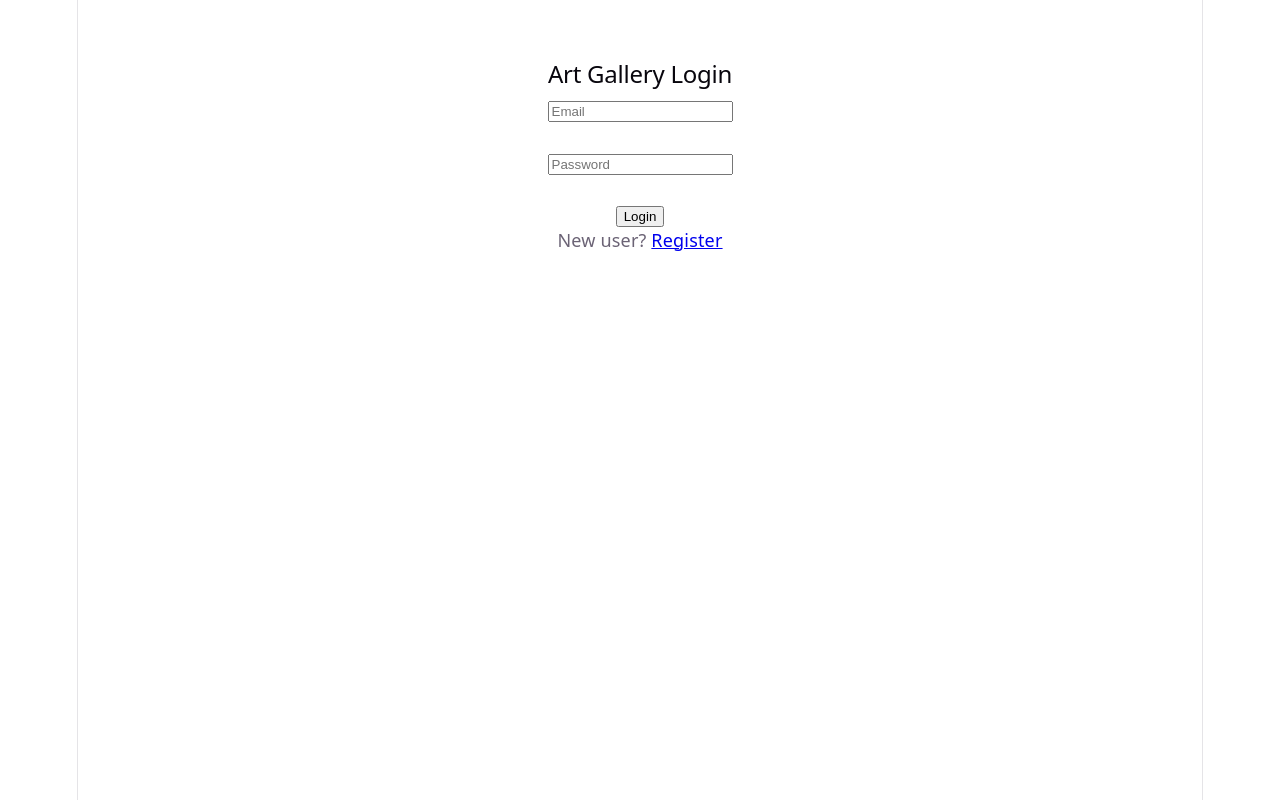
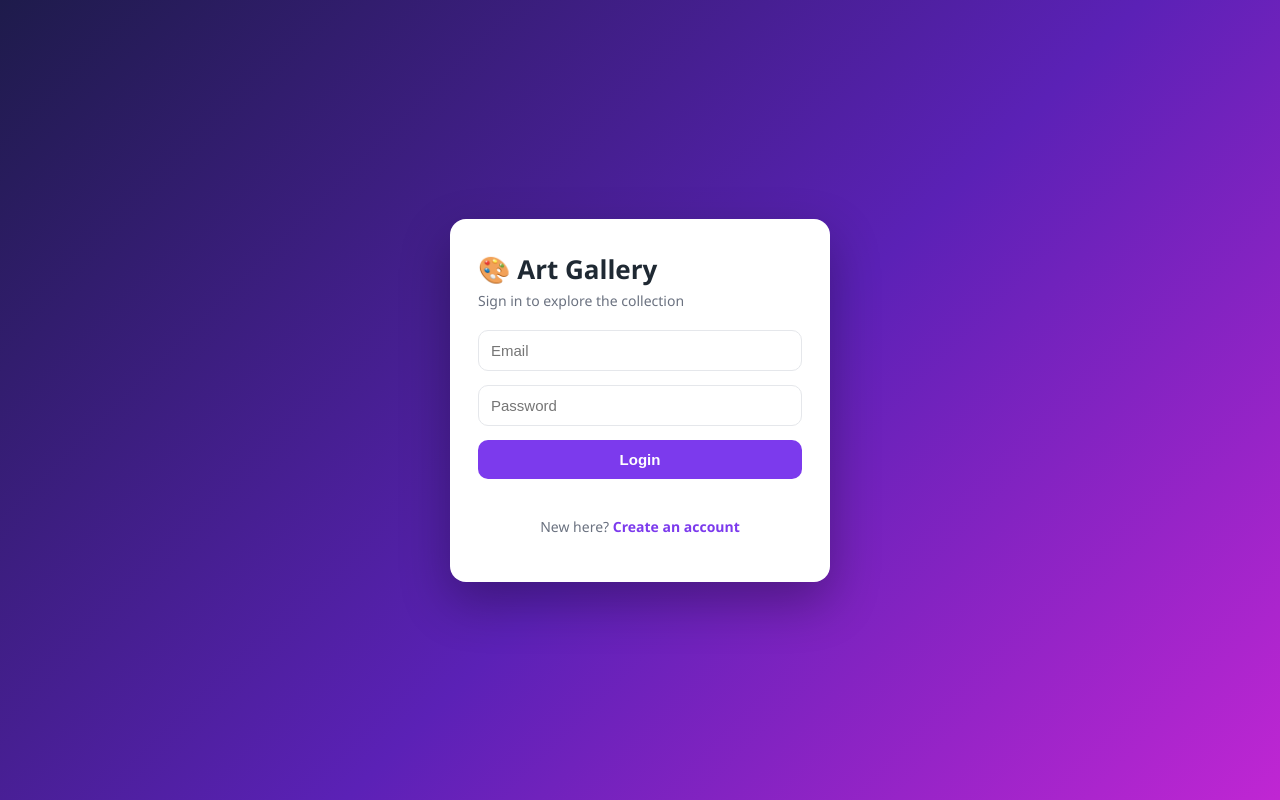
Before and after one commit to gokul2910/art-gallery-frontend, a React (Vite) app: page /login in a window 1280 px wide. Built offline with nearby package versions, Linux system fonts and the light colour scheme; no server answers.

Commit message:
Add UI styling

```diff
--- a/src/ArtworksPage.jsx
+++ b/src/ArtworksPage.jsx
@@ -29,27 +29,23 @@ export default function ArtworksPage() {
       .finally(() => setLoading(false));
   }, []);
 
-  if (loading) return <p>Loading...</p>;
-  if (error) return <p style={{ color: "red" }}>{error}</p>;
+  if (loading) return <div className="container"><p>Loading artworks...</p></div>;
+  if (error) return <div className="container"><p className="error">{error}</p></div>;
 
   return (
-    <div style={{ padding: 20 }}>
-      <h2>Artworks</h2>
+    <div className="container">
+      <h2 className="page-title">Artworks</h2>
       {artworks.length === 0 && <p>No artworks yet.</p>}
-      <div style={{
-        display: "grid",
-        gridTemplateColumns: "repeat(auto-fill, minmax(220px, 1fr))",
-        gap: 16,
-      }}>
+      <div className="grid">
         {artworks.map((a) => (
-          <div key={a.id} style={{ border: "1px solid #ddd", borderRadius: 8, padding: 12 }}>
-            {a.imageUrl && (
-              <img src={imgSrc(a.imageUrl)} alt={a.title} style={{ width: "100%", borderRadius: 4 }} />
-            )}
-            <h3>{a.title}</h3>
-            <p>{a.artistName}</p>
-            {a.description && <p style={{ fontSize: 14 }}>{a.description}</p>}
-            {a.price != null && <p>₹{a.price}</p>}
+          <div key={a.id} className="art-card">
+            {a.imageUrl && <img src={imgSrc(a.imageUrl)} alt={a.title} />}
+            <div className="art-body">
+              <h3>{a.title}</h3>
+              <p className="artist">{a.artistName}</p>
+              {a.description && <p className="desc">{a.description}</p>}
+              {a.price != null && <p className="price">₹{a.price}</p>}
+            </div>
           </div>
         ))}
       </div>
--- a/src/Login.jsx
+++ b/src/Login.jsx
@@ -10,6 +10,7 @@ export default function Login() {
 
   const handleSubmit = async (e) => {
     e.preventDefault();
+    setMsg("");
     try {
       await login(email, password);
       navigate("/artworks");
@@ -19,17 +20,20 @@ export default function Login() {
   };
 
   return (
-    <div style={{ maxWidth: 320, margin: "60px auto" }}>
-      <h2>Art Gallery Login</h2>
-      <form onSubmit={handleSubmit}>
-        <input placeholder="Email" value={email}
-               onChange={(e) => setEmail(e.target.value)} /><br /><br />
-        <input type="password" placeholder="Password" value={password}
-               onChange={(e) => setPassword(e.target.value)} /><br /><br />
-        <button type="submit">Login</button>
-      </form>
-      <p style={{ color: "red" }}>{msg}</p>
-      <p>New user? <Link to="/register">Register</Link></p>
+    <div className="auth-wrap">
+      <div className="auth-card">
+        <h2>🎨 Art Gallery</h2>
+        <p className="sub">Sign in to explore the collection</p>
+        <form onSubmit={handleSubmit}>
+          <input className="field" placeholder="Email" value={email}
+                 onChange={(e) => setEmail(e.target.value)} />
+          <input className="field" type="password" placeholder="Password" value={password}
+                 onChange={(e) => setPassword(e.target.value)} />
+          <button className="btn btn-block" type="submit">Login</button>
+        </form>
+        <p className="error">{msg}</p>
+        <p className="alt">New here? <Link to="/register">Create an account</Link></p>
+      </div>
     </div>
   );
 }
--- a/src/Navbar.jsx
+++ b/src/Navbar.jsx
@@ -10,13 +10,13 @@ export default function Navbar() {
   };
 
   return (
-    <nav style={{ display: "flex", justifyContent: "space-between", padding: 12, borderBottom: "1px solid #ddd" }}>
-      <strong>Art Gallery</strong>
-      <div>
-  <Link to="/artworks">Artworks</Link>
-  {getRole() === "ADMIN" && <> | <Link to="/admin">Add Artwork</Link></>}
-</div>
-      <button onClick={handleLogout}>Logout</button>
+    <nav className="navbar">
+      <span className="brand">🎨 Art Gallery</span>
+      <div className="nav-links">
+        <Link to="/artworks">Artworks</Link>
+        {getRole() === "ADMIN" && <Link to="/admin">Add Artwork</Link>}
+      </div>
+      <button className="btn btn-outline" onClick={handleLogout}>Logout</button>
     </nav>
   );
 }
--- a/src/Register.jsx
+++ b/src/Register.jsx
@@ -12,12 +12,14 @@ export default function Register() {
 
   const submit = async (e) => {
     e.preventDefault();
+    setMsg("");
     try {
       const res = await fetch(`${API}/users/register`, {
         method: "POST",
         headers: { "Content-Type": "application/json" },
         body: JSON.stringify(form),
       });
+      if (res.status === 409) throw new Error("Email already registered");
       if (!res.ok) throw new Error("Registration failed");
       navigate("/login");
     } catch (err) {
@@ -26,17 +28,20 @@ export default function Register() {
   };
 
   return (
-    <div style={{ maxWidth: 320, margin: "60px auto" }}>
-      <h2>Register</h2>
-      <form onSubmit={submit}>
-        <input name="username" placeholder="Username" value={form.username} onChange={change} required /><br /><br />
-        <input name="email" placeholder="Email" value={form.email} onChange={change} required /><br /><br />
-        <input name="password" type="password" placeholder="Password" value={form.password} onChange={change} required /><br /><br />
-        <input name="mobile" placeholder="Mobile" value={form.mobile} onChange={change} /><br /><br />
-        <button type="submit">Register</button>
-      </form>
-      <p style={{ color: "red" }}>{msg}</p>
-      <p>Already have an account? <Link to="/login">Login</Link></p>
+    <div className="auth-wrap">
+      <div className="auth-card">
+        <h2>Create account</h2>
+        <p className="sub">Join the gallery in a few seconds</p>
+        <form onSubmit={submit}>
+          <input className="field" name="username" placeholder="Username" value={form.username} onChange={change} required />
+          <input className="field" name="email" placeholder="Email" value={form.email} onChange={change} required />
+          <input className="field" name="password" type="password" placeholder="Password" value={form.password} onChange={change} required />
+          <input className="field" name="mobile" placeholder="Mobile" value={form.mobile} onChange={change} />
+          <button className="btn btn-block" type="submit">Register</button>
+        </form>
+        <p className="error">{msg}</p>
+        <p className="alt">Already have an account? <Link to="/login">Login</Link></p>
+      </div>
     </div>
   );
 }
--- a/src/index.css
+++ b/src/index.css
@@ -1,111 +1,84 @@
 :root {
-  --text: #6b6375;
-  --text-h: #08060d;
-  --bg: #fff;
-  --border: #e5e4e7;
-  --code-bg: #f4f3ec;
-  --accent: #aa3bff;
-  --accent-bg: rgba(170, 59, 255, 0.1);
-  --accent-border: rgba(170, 59, 255, 0.5);
-  --social-bg: rgba(244, 243, 236, 0.5);
-  --shadow:
-    rgba(0, 0, 0, 0.1) 0 10px 15px -3px, rgba(0, 0, 0, 0.05) 0 4px 6px -2px;
-
-  --sans: system-ui, 'Segoe UI', Roboto, sans-serif;
-  --heading: system-ui, 'Segoe UI', Roboto, sans-serif;
-  --mono: ui-monospace, Consolas, monospace;
-
-  font: 18px/145% var(--sans);
-  letter-spacing: 0.18px;
-  color-scheme: light dark;
-  color: var(--text);
-  background: var(--bg);
-  font-synthesis: none;
-  text-rendering: optimizeLegibility;
-  -webkit-font-smoothing: antialiased;
-  -moz-osx-font-smoothing: grayscale;
-
-  @media (max-width: 1024px) {
-    font-size: 16px;
-  }
+  --bg: #f4f1ec;
+  --ink: #1f2933;
+  --muted: #6b7280;
+  --brand: #7c3aed;
+  --brand-dark: #5b21b6;
+  --card: #ffffff;
+  --border: #e5e7eb;
 }
 
-@media (prefers-color-scheme: dark) {
-  :root {
-    --text: #9ca3af;
-    --text-h: #f3f4f6;
-    --bg: #16171d;
-    --border: #2e303a;
-    --code-bg: #1f2028;
-    --accent: #c084fc;
-    --accent-bg: rgba(192, 132, 252, 0.15);
-    --accent-border: rgba(192, 132, 252, 0.5);
-    --social-bg: rgba(47, 48, 58, 0.5);
-    --shadow:
-      rgba(0, 0, 0, 0.4) 0 10px 15px -3px, rgba(0, 0, 0, 0.25) 0 4px 6px -2px;
-  }
-
-  #social .button-icon {
-    filter: invert(1) brightness(2);
-  }
-}
+* { box-sizing: border-box; }
 
 body {
   margin: 0;
+  font-family: "Segoe UI", system-ui, -apple-system, sans-serif;
+  background: var(--bg);
+  color: var(--ink);
 }
 
-#root {
-  width: 1126px;
-  max-width: 100%;
-  margin: 0 auto;
-  text-align: center;
-  border-inline: 1px solid var(--border);
-  min-height: 100svh;
+#root { max-width: none; margin: 0; padding: 0; border: none; text-align: left; width: 100%; }
+
+/* Auth pages */
+.auth-wrap {
+  min-height: 100vh;
   display: flex;
-  flex-direction: column;
-  box-sizing: border-box;
+  align-items: center;
+  justify-content: center;
+  padding: 20px;
+  background: linear-gradient(135deg, #1e1b4b 0%, #5b21b6 55%, #c026d3 100%);
 }
+.auth-card {
+  width: 100%;
+  max-width: 380px;
+  background: var(--card);
+  border-radius: 16px;
+  padding: 32px 28px;
+  box-shadow: 0 20px 50px rgba(0, 0, 0, 0.3);
+}
+.auth-card h2 { margin: 0 0 4px; font-size: 26px; }
+.auth-card .sub { margin: 0 0 20px; color: var(--muted); font-size: 14px; }
+.auth-card p.alt { margin-top: 16px; text-align: center; font-size: 14px; color: var(--muted); }
+.auth-card a { color: var(--brand); font-weight: 600; text-decoration: none; }
 
-h1,
-h2 {
-  font-family: var(--heading);
-  font-weight: 500;
-  color: var(--text-h);
-}
+/* Forms */
+.field { display: block; width: 100%; margin-bottom: 14px; padding: 11px 12px;
+  border: 1px solid var(--border); border-radius: 10px; font-size: 15px; outline: none; }
+.field:focus { border-color: var(--brand); box-shadow: 0 0 0 3px rgba(124, 58, 237, 0.15); }
 
-h1 {
-  font-size: 56px;
-  letter-spacing: -1.68px;
-  margin: 32px 0;
-  @media (max-width: 1024px) {
-    font-size: 36px;
-    margin: 20px 0;
-  }
-}
-h2 {
-  font-size: 24px;
-  line-height: 118%;
-  letter-spacing: -0.24px;
-  margin: 0 0 8px;
-  @media (max-width: 1024px) {
-    font-size: 20px;
-  }
-}
-p {
-  margin: 0;
-}
+.btn { padding: 11px 18px; border: none; border-radius: 10px; font-size: 15px;
+  font-weight: 600; cursor: pointer; background: var(--brand); color: #fff; }
+.btn:hover { background: var(--brand-dark); }
+.btn-block { width: 100%; }
+.btn-outline { background: transparent; color: var(--brand); border: 1px solid var(--brand); padding: 8px 14px; }
+.btn-outline:hover { background: var(--brand); color: #fff; }
 
-code,
-.counter {
-  font-family: var(--mono);
-  display: inline-flex;
-  border-radius: 4px;
-  color: var(--text-h);
-}
+.error { color: #dc2626; font-size: 14px; min-height: 18px; margin: 4px 0 0; }
 
-code {
-  font-size: 15px;
-  line-height: 135%;
-  padding: 4px 8px;
-  background: var(--code-bg);
-}
+/* Navbar */
+.navbar { display: flex; align-items: center; justify-content: space-between; gap: 12px;
+  padding: 14px 28px; background: #fff; border-bottom: 1px solid var(--border);
+  position: sticky; top: 0; z-index: 10; }
+.brand { font-weight: 700; font-size: 20px; color: var(--brand-dark); }
+.nav-links { display: flex; gap: 22px; }
+.nav-links a { color: var(--ink); text-decoration: none; font-weight: 500; }
+.nav-links a:hover { color: var(--brand); }
+
+/* Pages */
+.container { max-width: 1100px; margin: 0 auto; padding: 28px 20px 60px; }
+.page-title { margin: 0 0 20px; font-size: 28px; }
+
+.grid { display: grid; grid-template-columns: repeat(auto-fill, minmax(240px, 1fr)); gap: 22px; }
+.art-card { background: var(--card); border-radius: 14px; overflow: hidden;
+  border: 1px solid var(--border); transition: transform 0.15s, box-shadow 0.15s; }
+.art-card:hover { transform: translateY(-4px); box-shadow: 0 12px 28px rgba(0, 0, 0, 0.12); }
+.art-card img { width: 100%; height: 220px; object-fit: cover; display: block; background: #e5e7eb; }
+.art-body { padding: 14px 16px 18px; }
+.art-body h3 { margin: 0 0 4px; font-size: 18px; }
+.art-body .artist { margin: 0 0 8px; color: var(--brand-dark); font-weight: 600; font-size: 14px; }
+.art-body .desc { margin: 0 0 10px; color: var(--muted); font-size: 13px; line-height: 1.45; }
+.price { font-weight: 700; font-size: 17px; }
+
+.form-card { max-width: 460px; margin: 0 auto; background: var(--card); border: 1px solid var(--border);
+  border-radius: 16px; padding: 28px; box-shadow: 0 8px 24px rgba(0, 0, 0, 0.06); }
+.form-card h2 { margin-top: 0; }
```
Also changed, not shown: src/AddArtwork.jsx (+14 -11 lines), src/App.css (deleted, +0 -184 lines).
